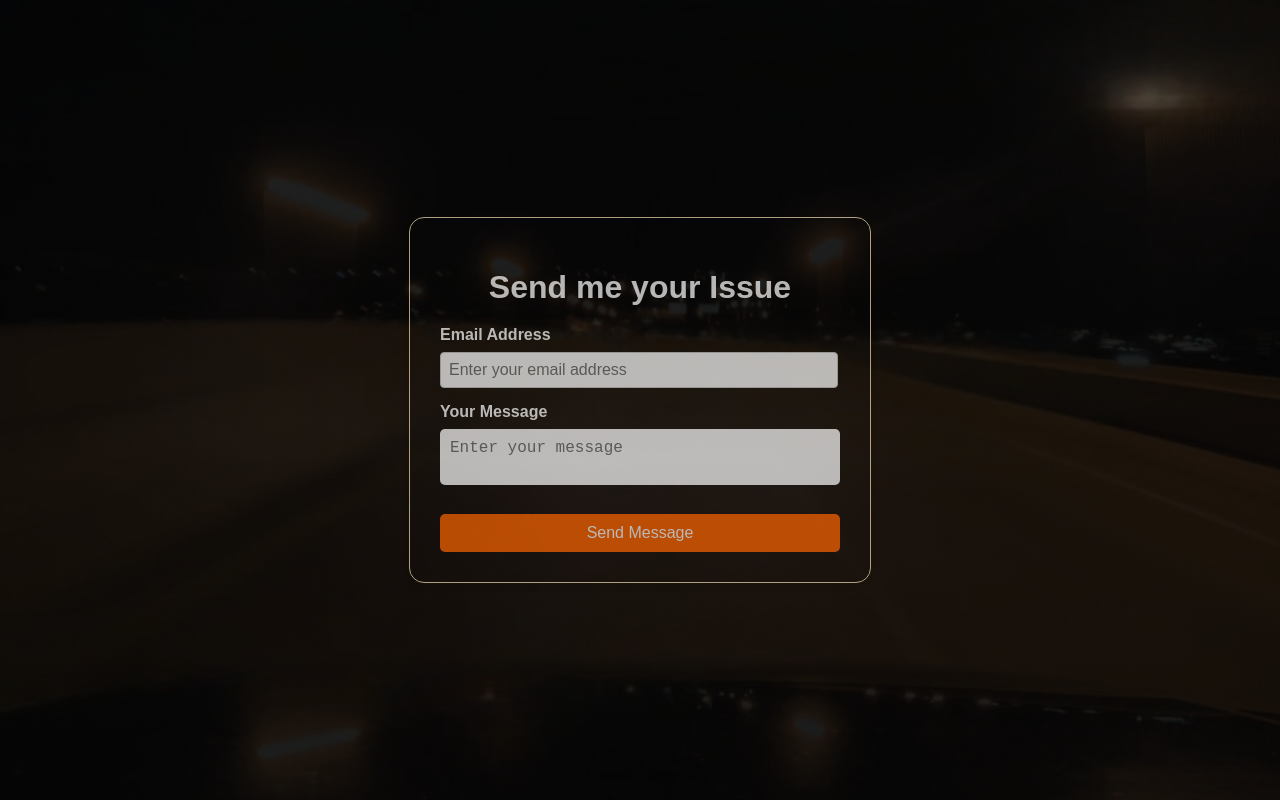
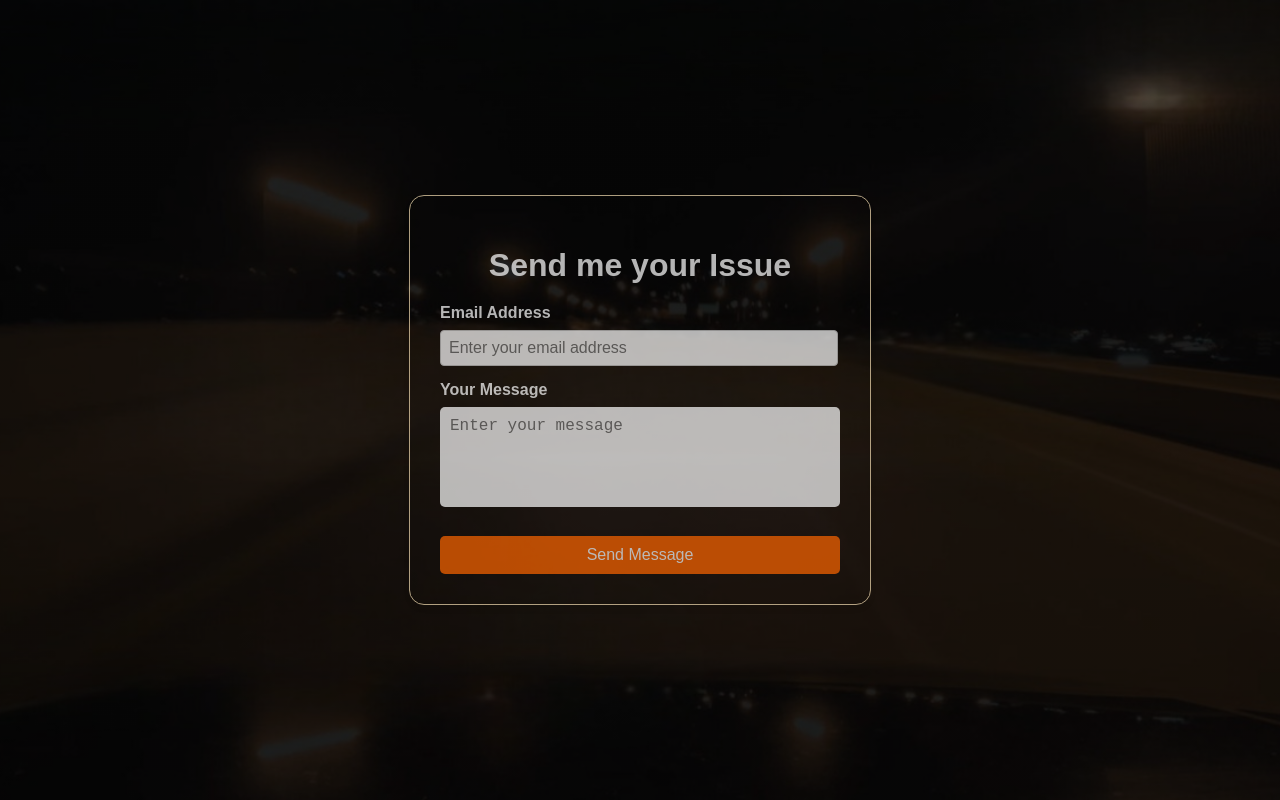
Before and after one commit to chuzabro/mex-plan-app, a React (Create React App) app: page /contact-us in a window 1280 px wide. Built offline with nearby package versions, Linux system fonts and the light colour scheme.

Commit message:
update login page and signup page

```diff
--- a/src/pages/Signup.jsx
+++ b/src/pages/Signup.jsx
@@ -47,7 +47,7 @@ const Signup = () => {
     setTimeout(() => {
       setShowPopup(false); // Hide the pop-up
       navigate("/"); // Redirect to Home page
-    }, 3000);
+    }, 2000);
   };
 
   return (
--- a/src/styles/signup.css
+++ b/src/styles/signup.css
@@ -79,7 +79,9 @@
 .login-link a:hover {
   text-decoration: underline;
 }
-
+#message {
+  height: 80px;
+}
 /* Pop-up Overlay */
 .popup-overlay {
   position: fixed;
```
